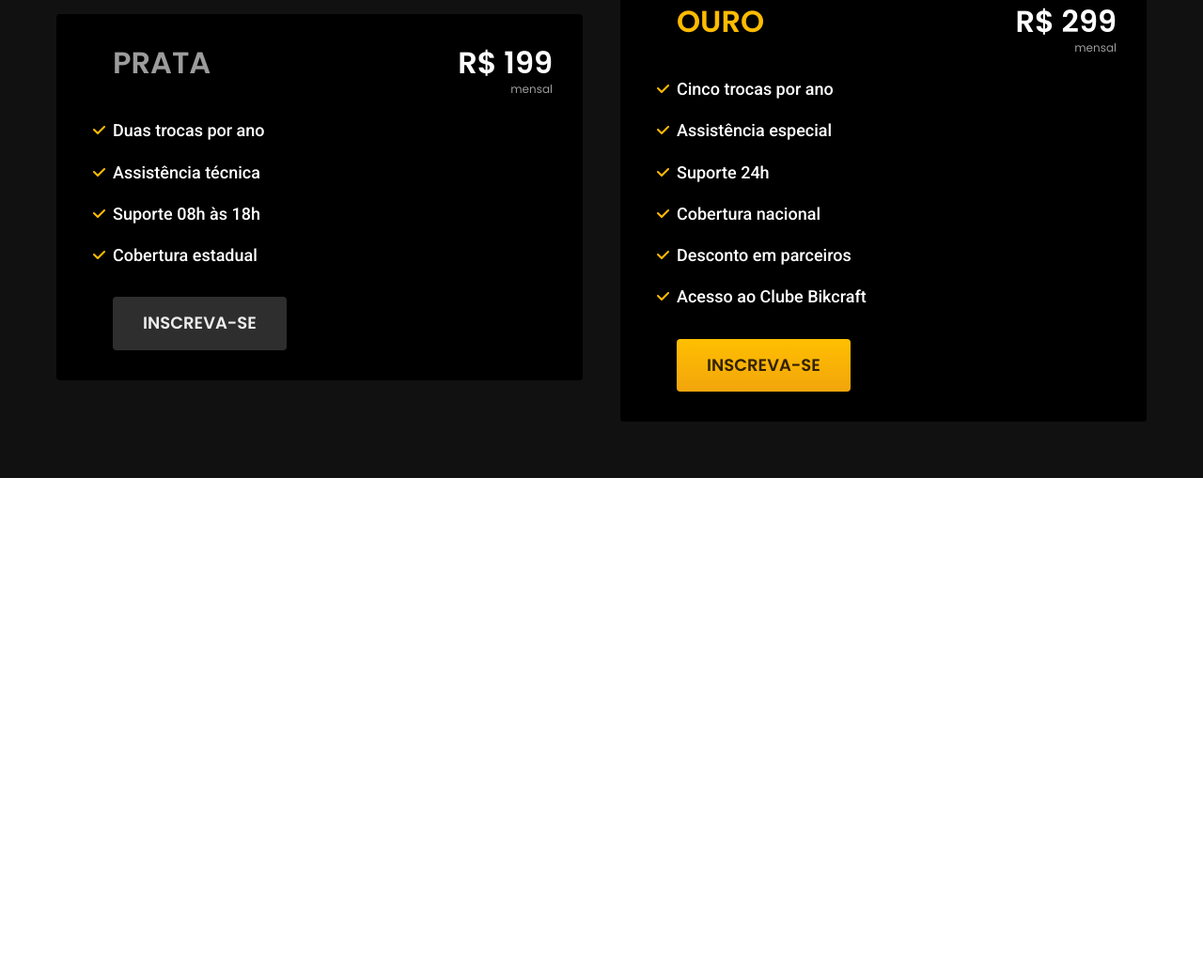
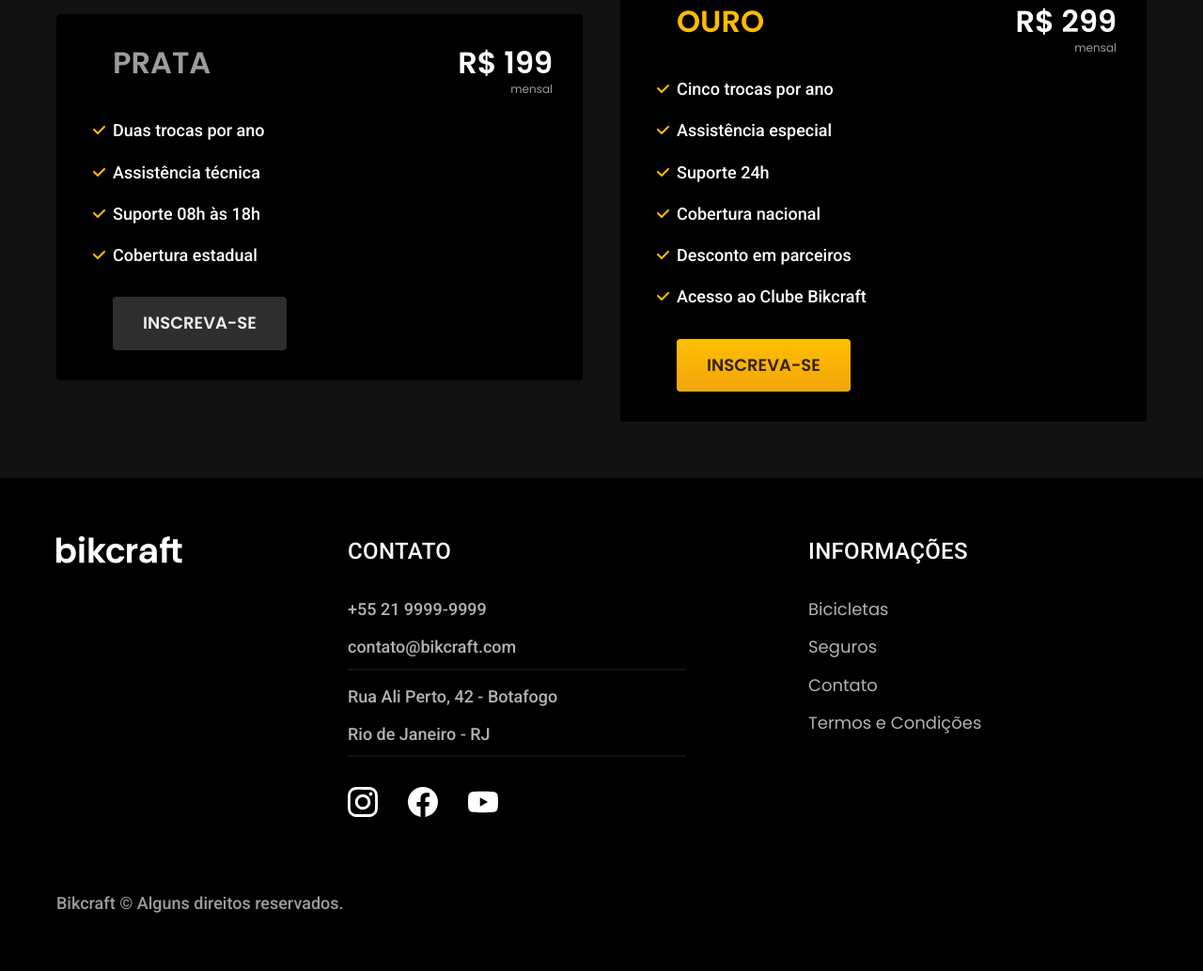
Before and after one commit to J-o-s-e-Marcos/bikcraft, a plain HTML site: page index.html in a window 1280 px wide. Shown: the part 4058-5092 px from the top of the page at 94% size. Before the commit the page ends 4567 px from the top, so only its background shows below. Drawn offline with Linux system fonts and the light colour scheme.

Commit message:
finalização 1 com footer

```diff
--- /dev/null
+++ b/css/global/footer.css
@@ -0,0 +1,62 @@
+.footer-bg{
+  background: var(--cor-12);
+
+}
+.footer{
+  display: grid;
+  grid-template-columns: 3fr 5fr 4fr;
+  padding-top:60px;
+  padding-bottom: 60px;
+  gap: 40px;
+}
+
+.footer h3{
+  margin-bottom: 32px;
+}
+
+.footer-contato ul{
+  margin-bottom: 32px;
+}
+.footer-contato li:nth-child(even):after{
+  content: "";
+  height: 2px;
+  display: block;
+  max-width: 360px;
+  background: var(--cor-11);
+  margin-top:10px;
+}
+.footer-contato li{
+  margin-bottom: 16px;
+}
+.footer-redes{
+  gap: 32px;
+  display: flex;
+  margin-bottom: 40px;
+}
+
+.footer-informacoes li{
+  margin-bottom: 16px;
+}
+
+.footer a:hover{
+  color: var(--cor-0);
+}
+
+.footer-copy{
+
+  grid-column: 1/-1;
+}
+
+@media (max-width: 800px){
+  .footer > img{
+    display: none;
+  }
+  .footer{
+  grid-template-columns: 1fr 1fr;
+  }
+}
+@media (max-width: 600px){
+  .footer{
+  grid-template-columns: 1fr ;
+  }
+}
--- a/css/global/global.css
+++ b/css/global/global.css
@@ -1,6 +1,5 @@
 body{
   margin:0px;
-
   font-family: Arial, Helvetica, sans-serif;
   height: 2000px;
   color: #111;
@@ -10,9 +9,8 @@ ul{
   padding: 0px;
   list-style: none;
 }
-h1, h2,h3,h4,h5,ul,p, blockquote{
+h1,h2,h3,h4,h5,ul,p, blockquote{
   margin:0px;
-
 }
 
 a{
--- a/css/style.css
+++ b/css/style.css
@@ -1,20 +1,25 @@
+/*Global*/
 @import "./global/global.css";
+@import "./global/header.css";
+@import "./global/footer.css";
+
+
+/*Utilidades*/
 @import "./utilidades/tipografia.css";
 @import "./utilidades/cores.css";
-
-@import "./global/header.css";
-
-
-
-/* utilidades*/
 @import "./utilidades/componentes.css";
-
 
 
 /* home */
 @import "./home/introducao.css";
-@import "./bicicletas/bicicletas-lista.css";
 @import "./home/tecnologia.css";
 @import "./home/parceiros.css";
 @import "./home/depoimento.css";
+
+
+/*Bicicletas listas*/
+@import "./bicicletas/bicicletas-lista.css";
+
+
+/*Seguros*/
 @import "./seguros/seguros.css";
--- a/index.html
+++ b/index.html
@@ -178,6 +178,45 @@
   </div>
 
 </article>
+
+
+<footer class="footer-bg">
+  <div class="footer container">
+    <img src="./img/bikcraft.svg" alt="Bikcraft">
+    <div class="footer-contato">
+      <h3 class="font-2-l-b cor-0">Contato</h3>
+      <ul class="font-2-m cor-5">
+        <li><a href="tel:+552199999999">+55 21 9999-9999</a></li>
+        <li><a href="mailto:contato@bikcraft.com">contato@bikcraft.com</a></li>
+        <li>Rua Ali Perto, 42 - Botafogo</li>
+        <li>Rio de Janeiro - RJ</li>
+      </ul>
+      <div class="footer-redes">
+        <a href="./">
+          <img src="./img/redes/instagram.svg" alt="Instagram">
+        </a>
+        <a href="./">
+          <img src="./img/redes/facebook.svg" alt="Facebook">
+        </a>
+        <a href="./">
+          <img src="./img/redes/youtube.svg" alt="Youtube">
+        </a>
+      </div>
+    </div>
+    <div class="footer-informacoes">
+      <h3 class="font-2-l-b cor-0">Informações</h3>
+      <nav>
+        <ul class="font-1-m cor-5">
+          <li><a href="./bicicletas.html">Bicicletas</a></li>
+          <li><a href="./seguros.html">Seguros</a></li>
+          <li><a href="./contato.html">Contato</a></li>
+          <li><a href="./termos.html">Termos e Condições</a></li>
+        </ul>
+      </nav>
+    </div>
+    <p class="footer-copy font-2-m cor-6">Bikcraft © Alguns direitos reservados.</p>
+  </div>
+</footer>
 </body>
 
 </html>
```
